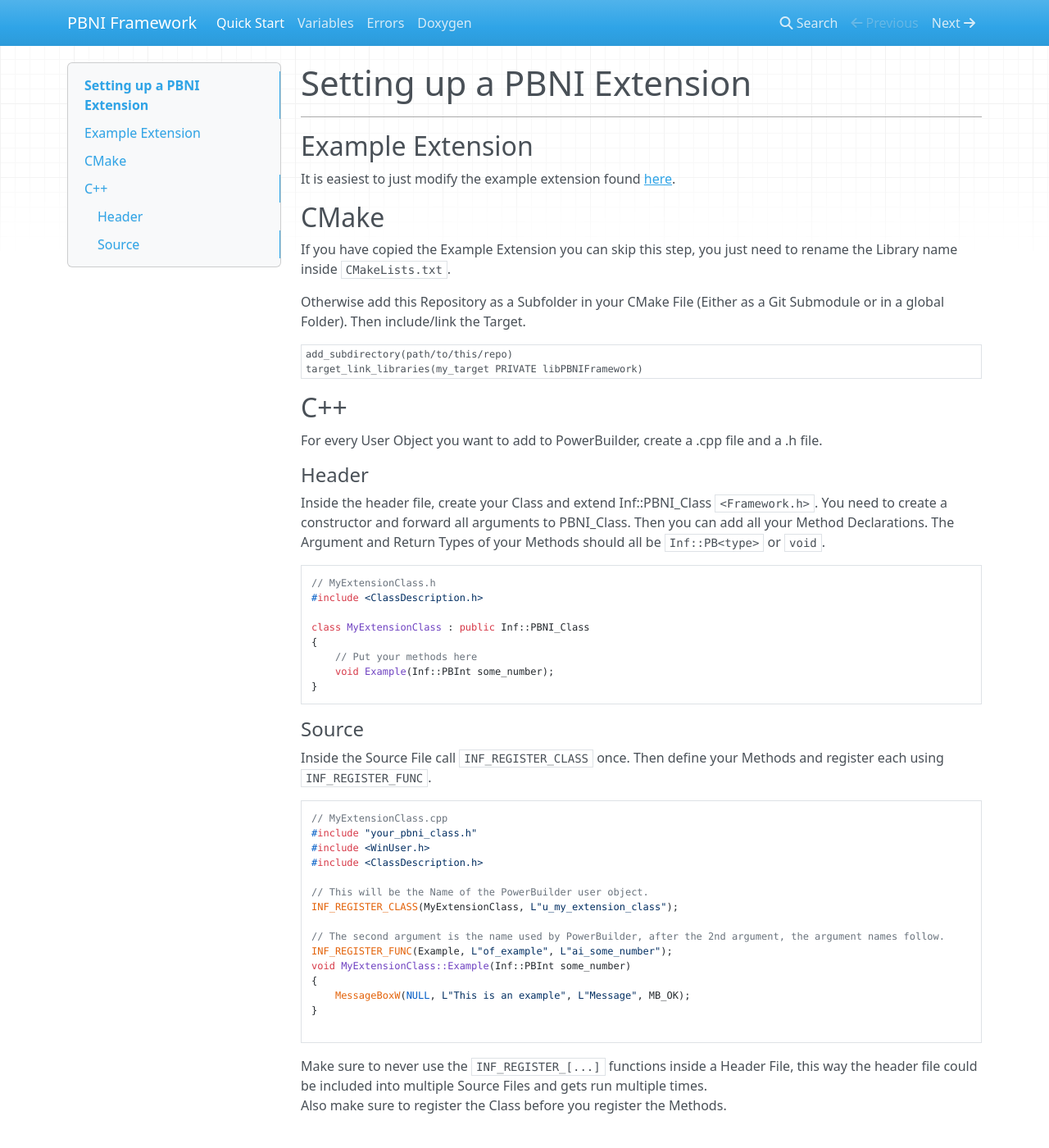
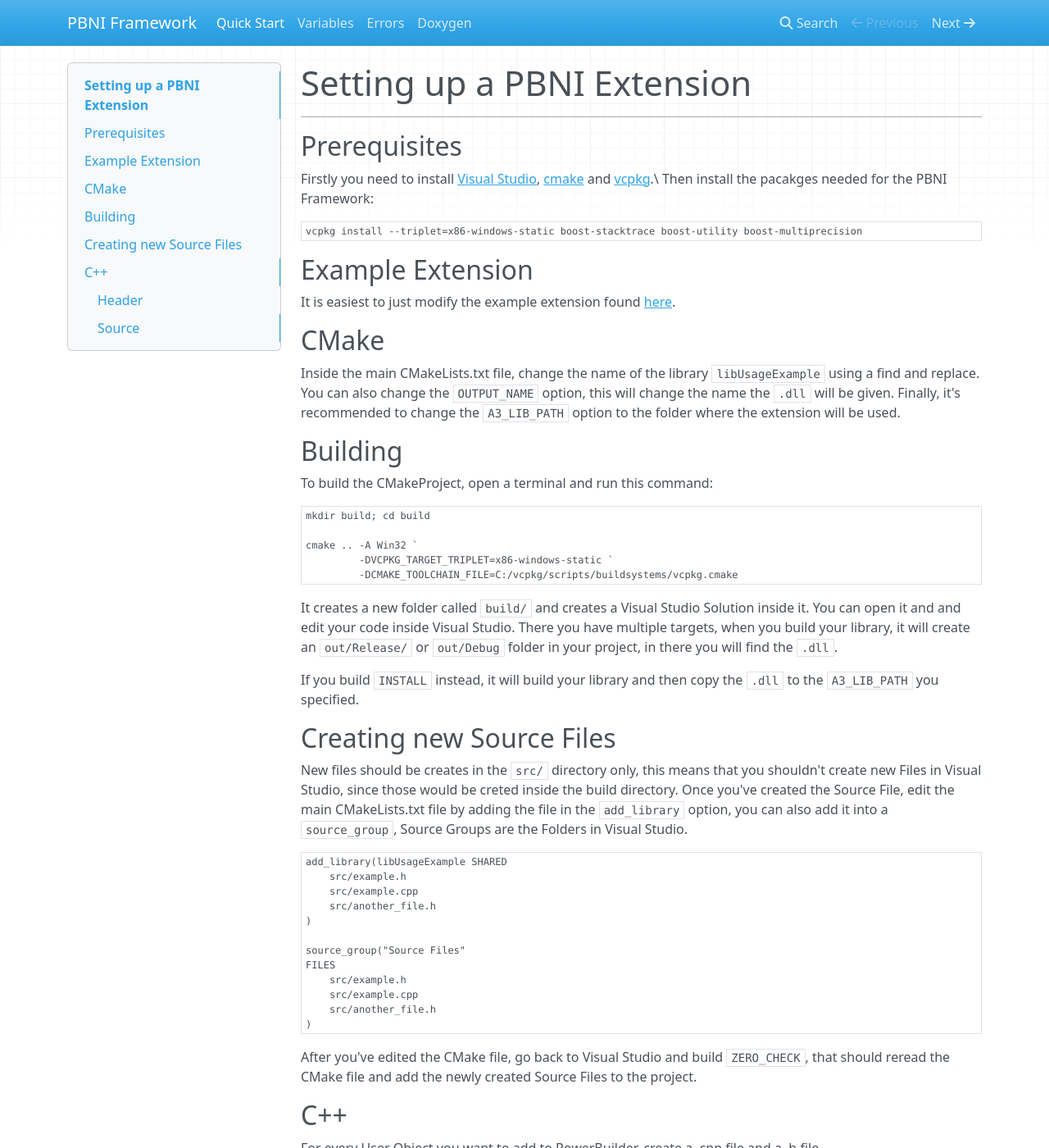
Before and after one commit to informaticon/lib.cpp.base.pbni-framework, an MkDocs documentation site: the page built from docs/quick-start.md, in a window 1280 px wide and 1400 px high. Shown: the whole window at 82% size. Built offline with MkDocs 1.6.1, drawn with Linux system fonts in a browser that asks for light colours; nearby versions of some CDN libraries.

Commit message:
docs for visual studio

````diff
--- a/docs/quick-start.md
+++ b/docs/quick-start.md
@@ -1,18 +1,50 @@
 # Setting up a PBNI Extension
 ---
+## Prerequisites
+Firstly you need to install [Visual Studio](https://visualstudio.microsoft.com/downloads/), [cmake](https://cmake.org/install/) and [vcpkg](https://vcpkg.io/en/getting-started.html).\
+Then install the pacakges needed for the PBNI Framework:
+```ps1
+vcpkg install --triplet=x86-windows-static boost-stacktrace boost-utility boost-multiprecision
+```
 
 ## Example Extension
 It is easiest to just modify the example extension found [here](https://github.com/informaticon/div.cpp.base.pbni-framework-usage-example).
 
 ## CMake
-If you have copied the Example Extension you can skip this step, you just need to rename the Library name inside `CMakeLists.txt`.
+Inside the main CMakeLists.txt file, change the name of the library `libUsageExample` using a find and replace. You can also change the `OUTPUT_NAME` option, this will change the name the `.dll` will be given. Finally, it's recommended to change the `A3_LIB_PATH` option to the folder where the extension will be used.
 
-Otherwise add this Repository as a Subfolder in your CMake File (Either as a Git Submodule or in a global Folder). Then include/link the Target.
+## Building
+To build the CMakeProject, open a terminal and run this command:
+```ps
+mkdir build; cd build
 
+cmake .. -A Win32 `
+         -DVCPKG_TARGET_TRIPLET=x86-windows-static `
+         -DCMAKE_TOOLCHAIN_FILE=C:/vcpkg/scripts/buildsystems/vcpkg.cmake
+```
+It creates a new folder called `build/` and creates a Visual Studio Solution inside it. You can open it and and edit your code inside Visual Studio. There you have multiple targets, when you build your library, it will create an `out/Release/` or `out/Debug` folder in your project, in there you will find the `.dll`.
+
+If you build `INSTALL` instead, it will build your library and then copy the `.dll` to the `A3_LIB_PATH` you specified.
+
+
+## Creating new Source Files
+New files should be creates in the `src/` directory only, this means that you shouldn't create new Files in Visual Studio, since those would be creted inside the build directory.
+Once you've created the Source File, edit the main CMakeLists.txt file by adding the file in the `add_library` option, you can also add it into a `source_group`, Source Groups are the Folders in Visual Studio.
 ```cmake
-add_subdirectory(path/to/this/repo)
-target_link_libraries(my_target PRIVATE libPBNIFramework)
+add_library(libUsageExample SHARED
+	src/example.h
+	src/example.cpp
+	src/another_file.h
+)
+
+source_group("Source Files"
+FILES
+	src/example.h
+	src/example.cpp
+	src/another_file.h
+)
 ```
+After you've edited the CMake file, go back to Visual Studio and build `ZERO_CHECK`, that should reread the CMake file and add the newly created Source Files to the project.
 
 ## C++
 For every User Object you want to add to PowerBuilder, create a .cpp file and a .h file.
````
Also changed, not shown: docs/index.md (+1 -4 lines).
